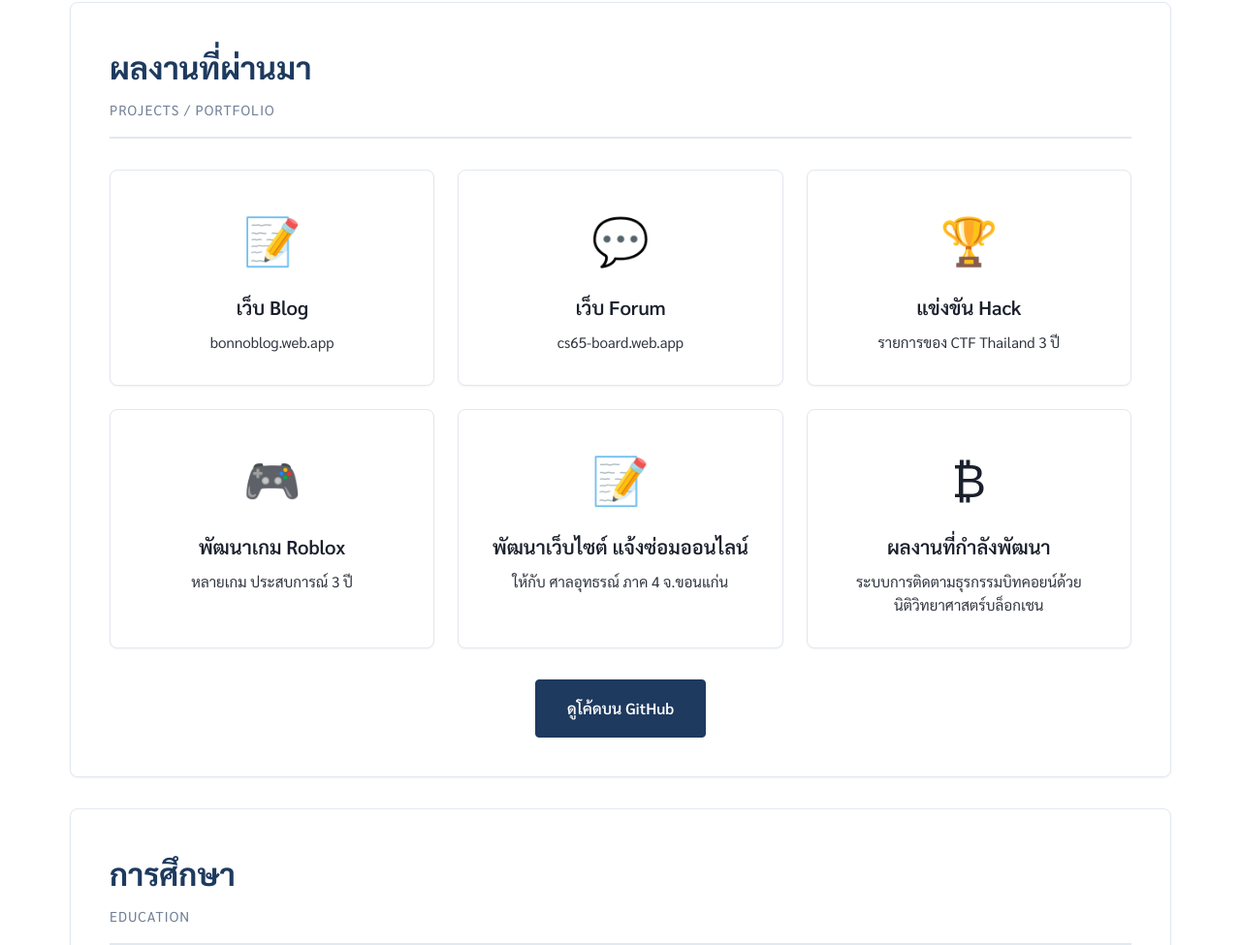
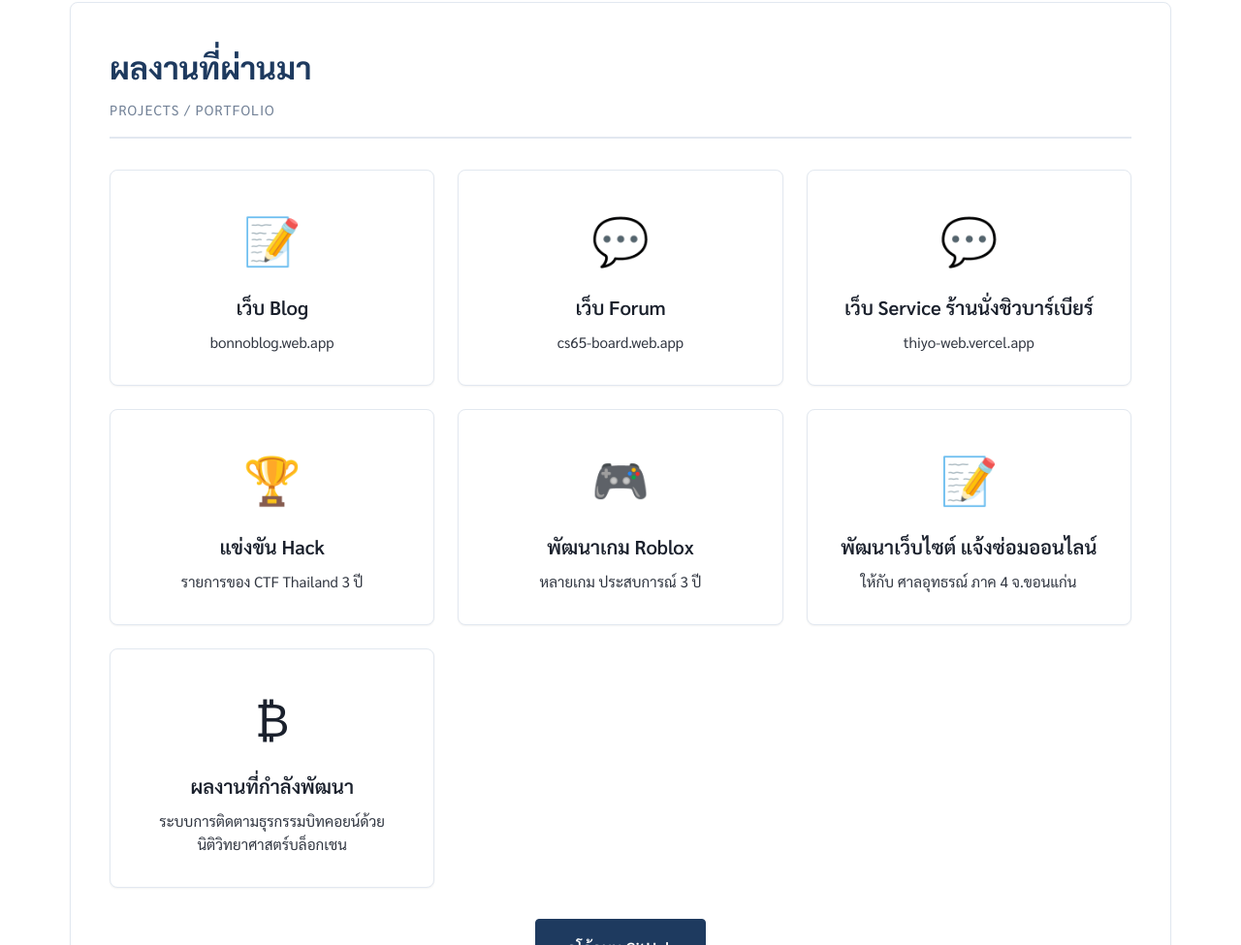
Before and after one commit to Sura-lua/sura-lua.github.io, a plain HTML site: page index.html in a window 1280 px wide. Shown: the part 1712-2687 px from the top of the page at 97% size. Drawn offline with Linux system fonts and the light colour scheme.

Commit message:
Update index.html

```diff
--- a/index.html
+++ b/index.html
@@ -110,6 +110,11 @@
           <h3>เว็บ Forum</h3>
           <p>cs65-board.web.app</p>
         </a>
+        <a href="https://thiyo-web.vercel.app/" class="project-card" target="_blank">
+          <div class="project-icon">💬</div>
+          <h3>เว็บ Service ร้านนั่งชิวบาร์เบียร์</h3>
+          <p>thiyo-web.vercel.app</p>
+        </a>
         <div class="project-card">
           <div class="project-icon">🏆</div>
           <h3>แข่งขัน Hack</h3>
```
